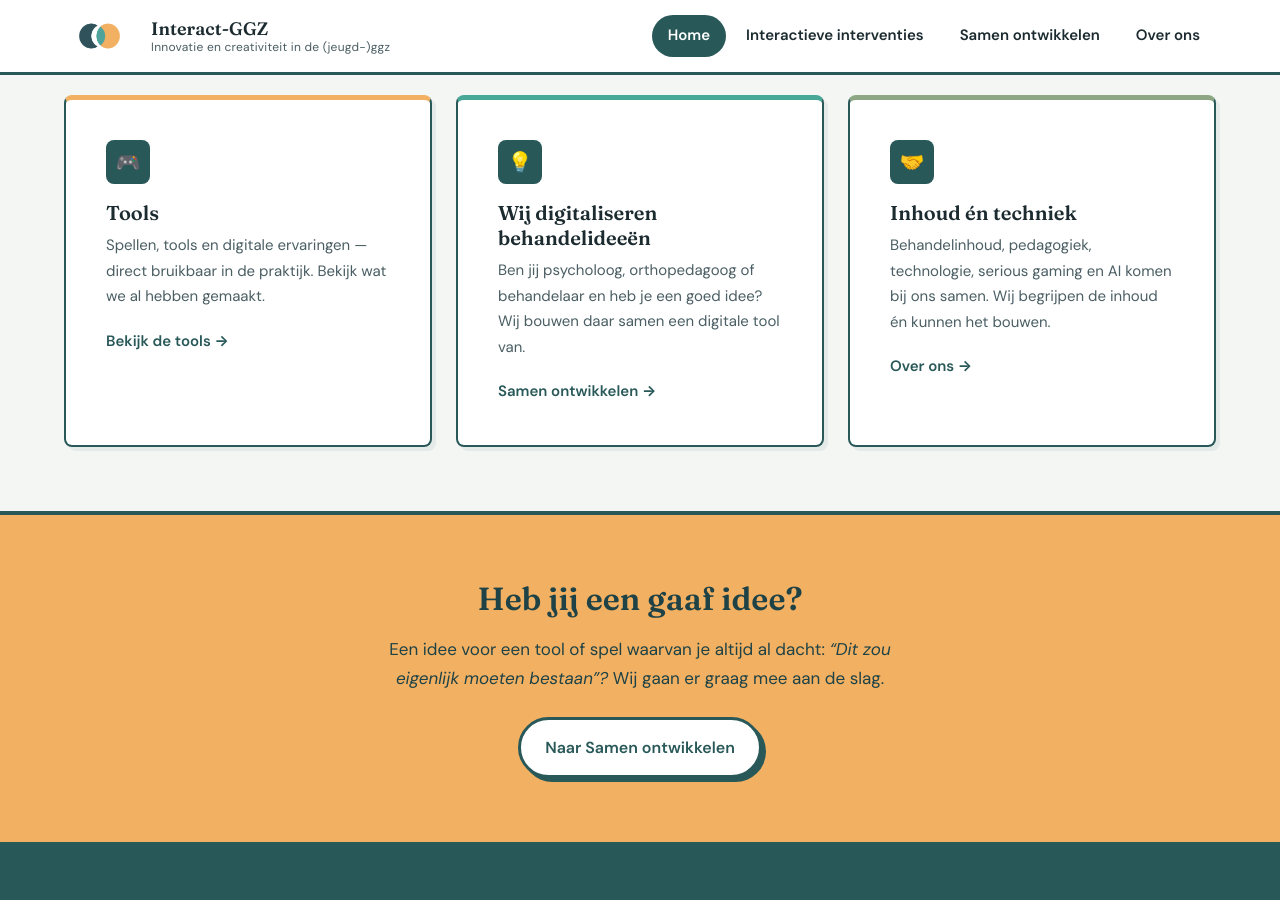
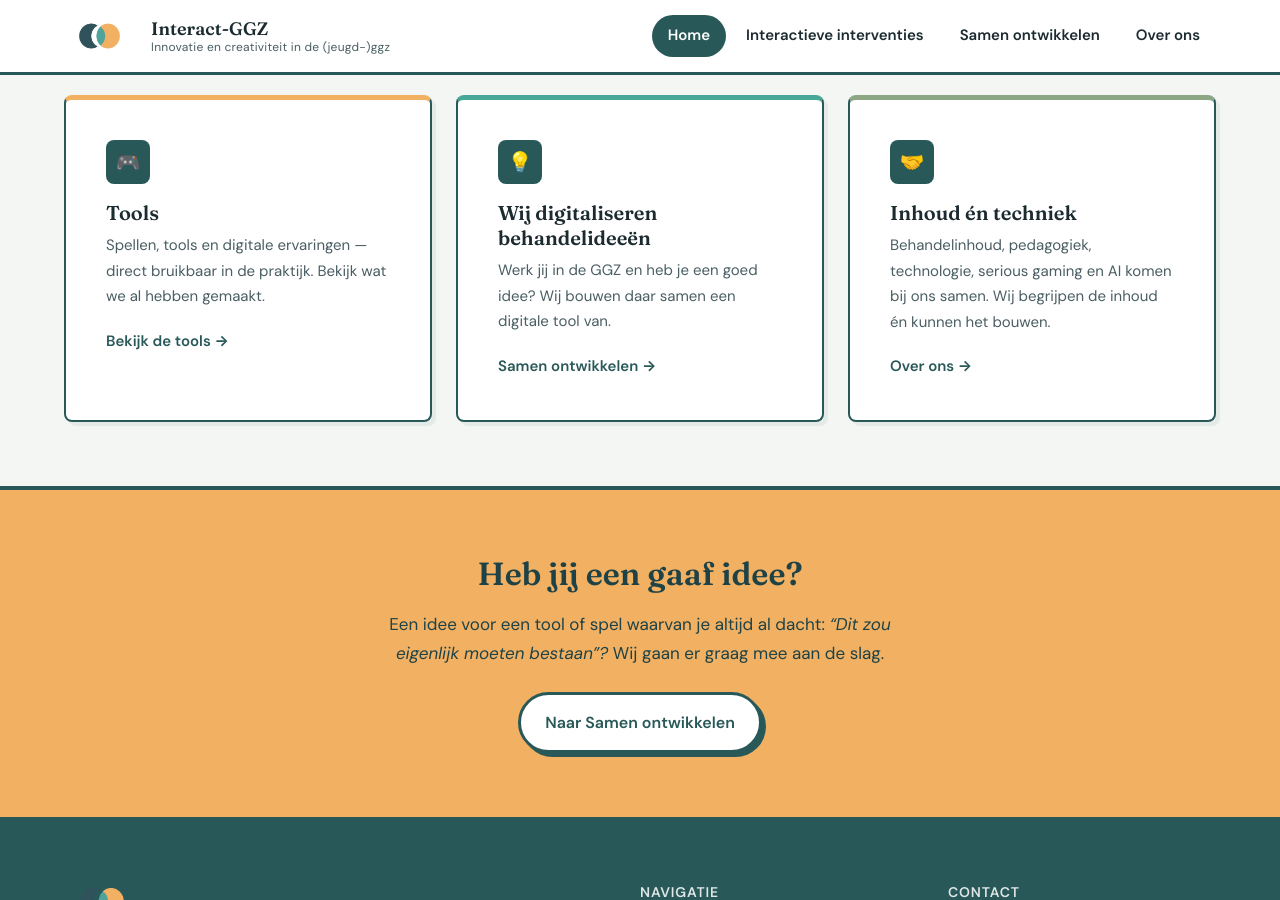
Before and after one commit to janwillemm/jari-website, a Jekyll site: the page built from index.md, in a window 1280 px wide and 900 px high, scrolled down 950 px. Built offline with Jekyll 4.4.1, drawn with Linux system fonts in a browser that asks for light colours.

Commit message:
Vervang doelgroepzin in digitaliseren-kaart door bredere GGZ-formulering.
Co-authored-by: Cursor <cursoragent@cursor.com>

```diff
--- a/_includes/home-sections.html
+++ b/_includes/home-sections.html
@@ -91,8 +91,7 @@
         <div class="card__icon" aria-hidden="true">💡</div>
         <h3 class="card__title">Wij digitaliseren behandelideeën</h3>
         <p class="card__text">
-          Ben jij psycholoog, orthopedagoog of behandelaar en heb je een goed idee?
-          Wij bouwen daar samen een digitale tool van.
+          Werk jij in de GGZ en heb je een goed idee? Wij bouwen daar samen een digitale tool van.
         </p>
         <a class="card__link" href="{{ '/samen-ontwikkelen/' | relative_url }}">Samen ontwikkelen</a>
       </article>
```
